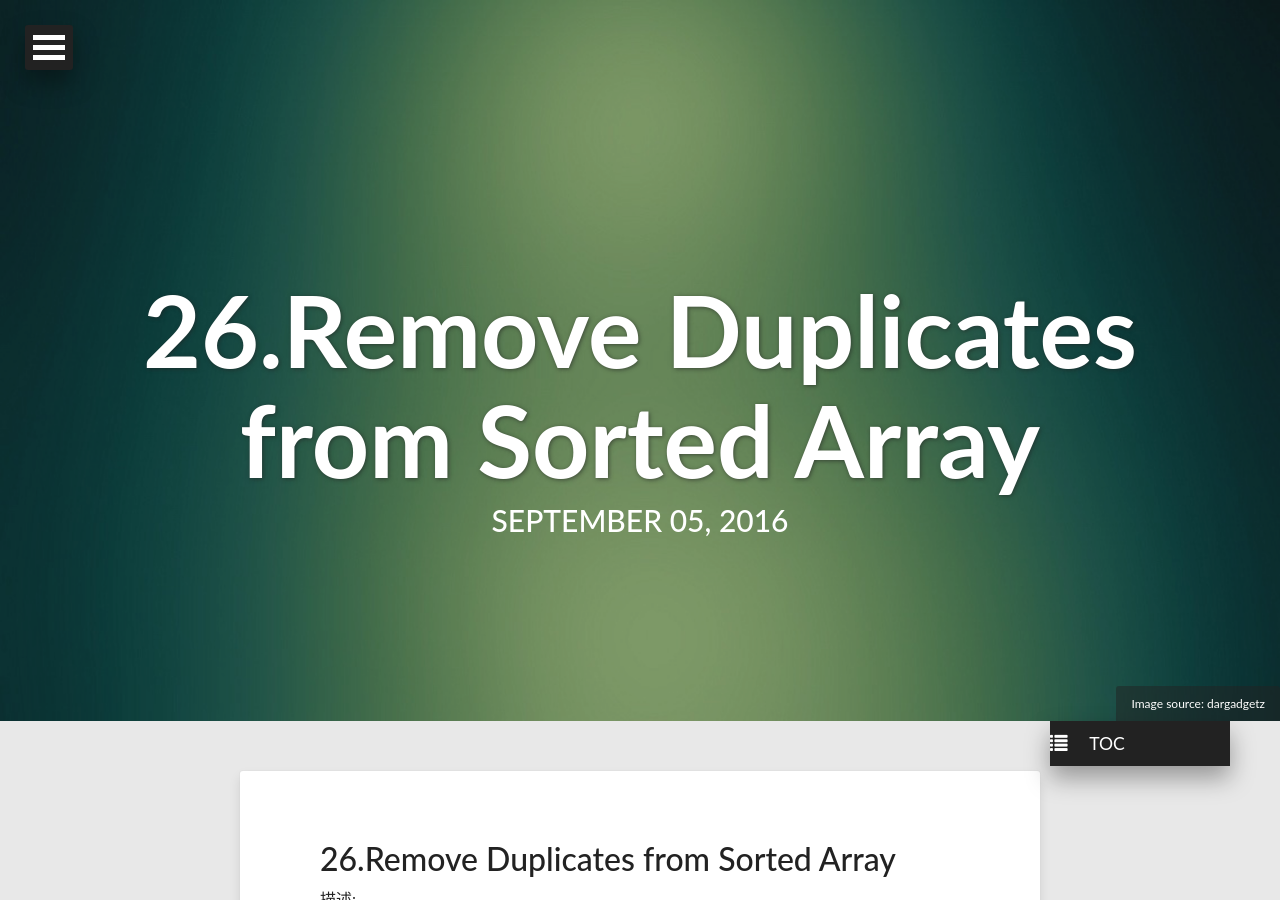
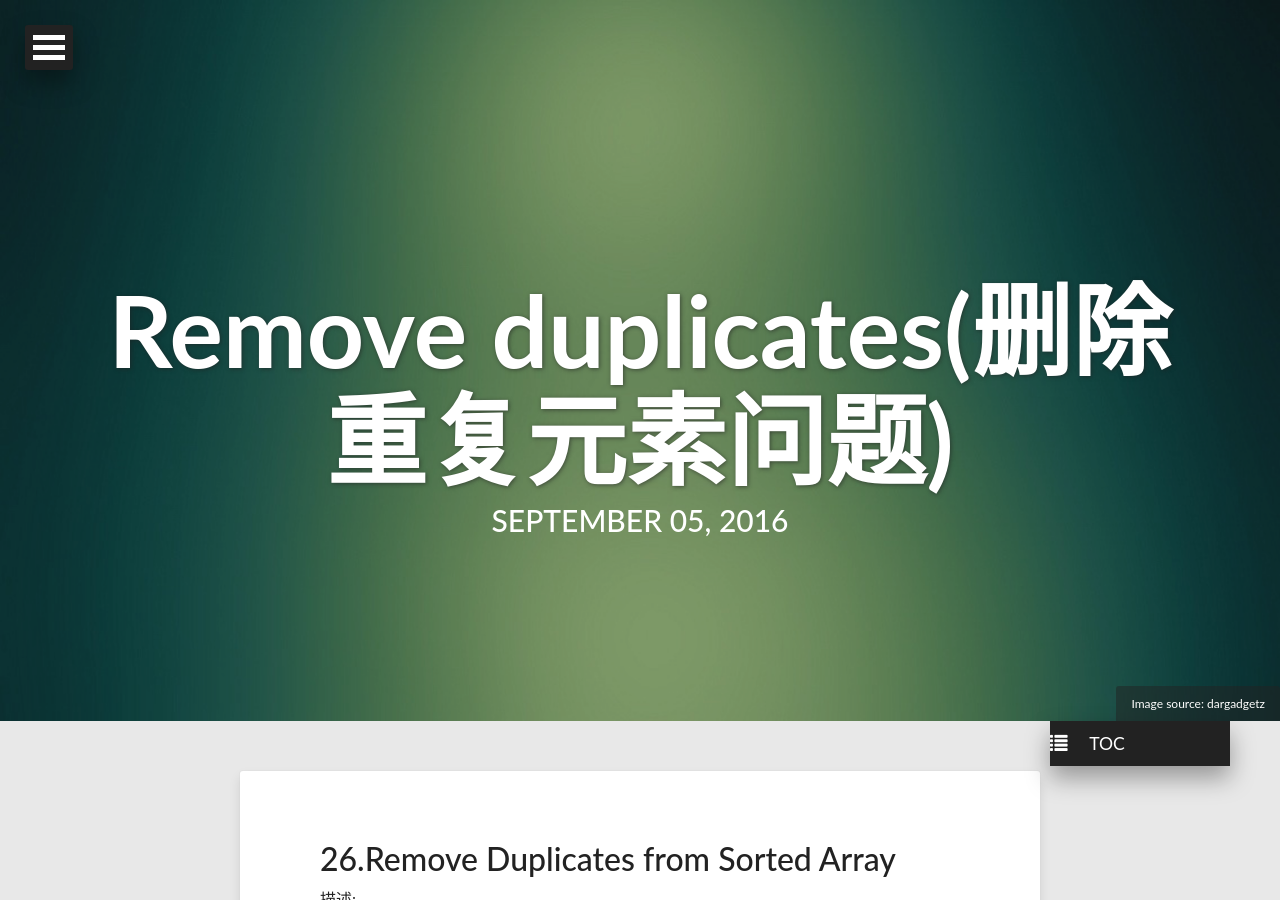
Before and after one commit to Kelvinmao/kelvinmao.github.io, a Jekyll site: the page built from _posts/2016-09-05-Remove duplicates(删除重复元素问题).md, in a window 1280 px wide and 900 px high. Built offline with Jekyll 4.4.1, drawn with Linux system fonts in a browser that asks for light colours; some web fonts are replaced; some of the changed text lies outside the part shown.

Commit message:
2016-09-08

```diff
--- a/_posts/2016-09-05-Remove duplicates(删除重复元素问题).md
+++ b/_posts/2016-09-05-Remove duplicates(删除重复元素问题).md
@@ -1,6 +1,6 @@
 ---
 layout: post
-title: 26.Remove Duplicates from Sorted Array
+title: Remove duplicates(删除重复元素问题)
 description: ""
 modified: 2016-06-01T15:27:45-04:00
 tags: [Leetcode Review]
```
